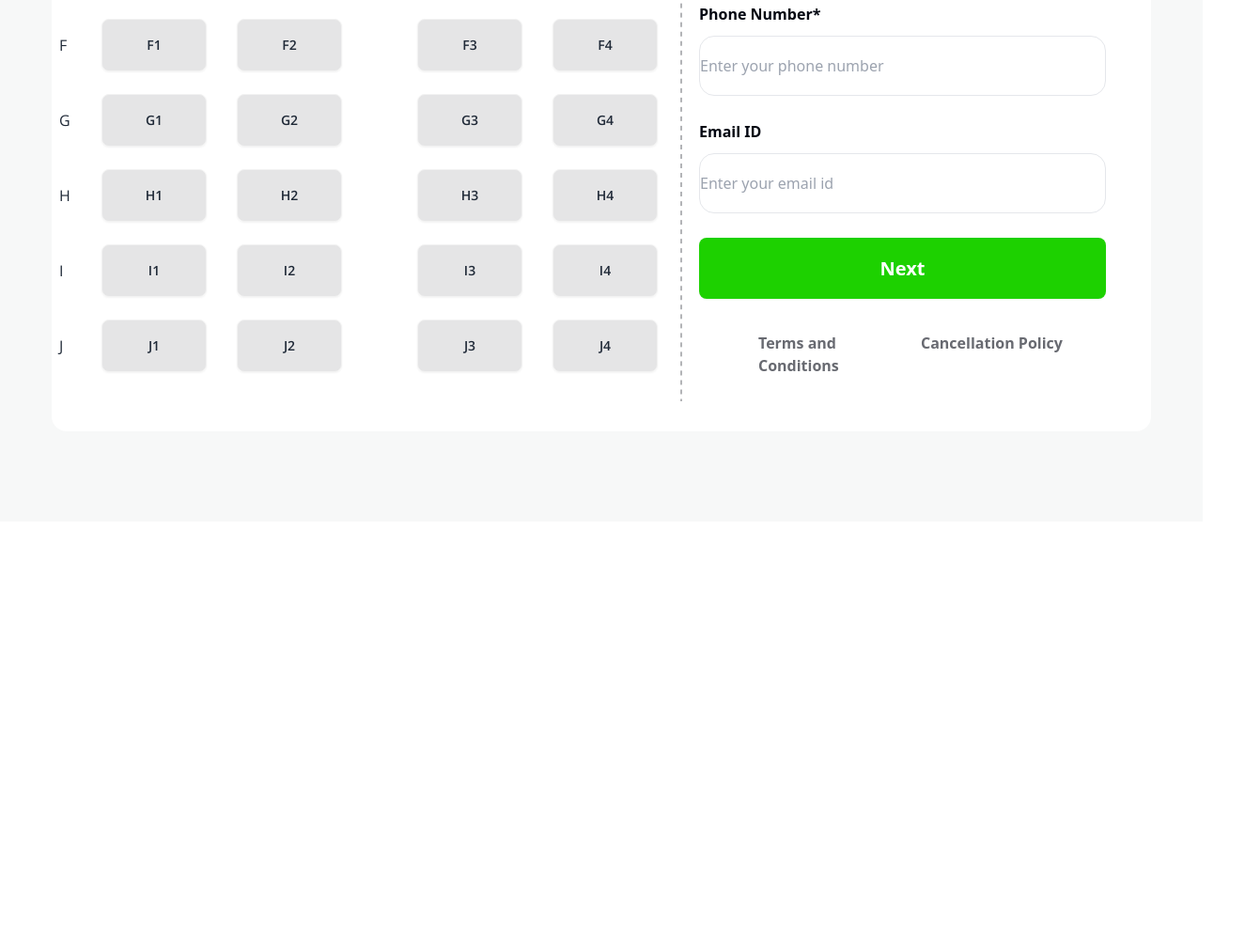
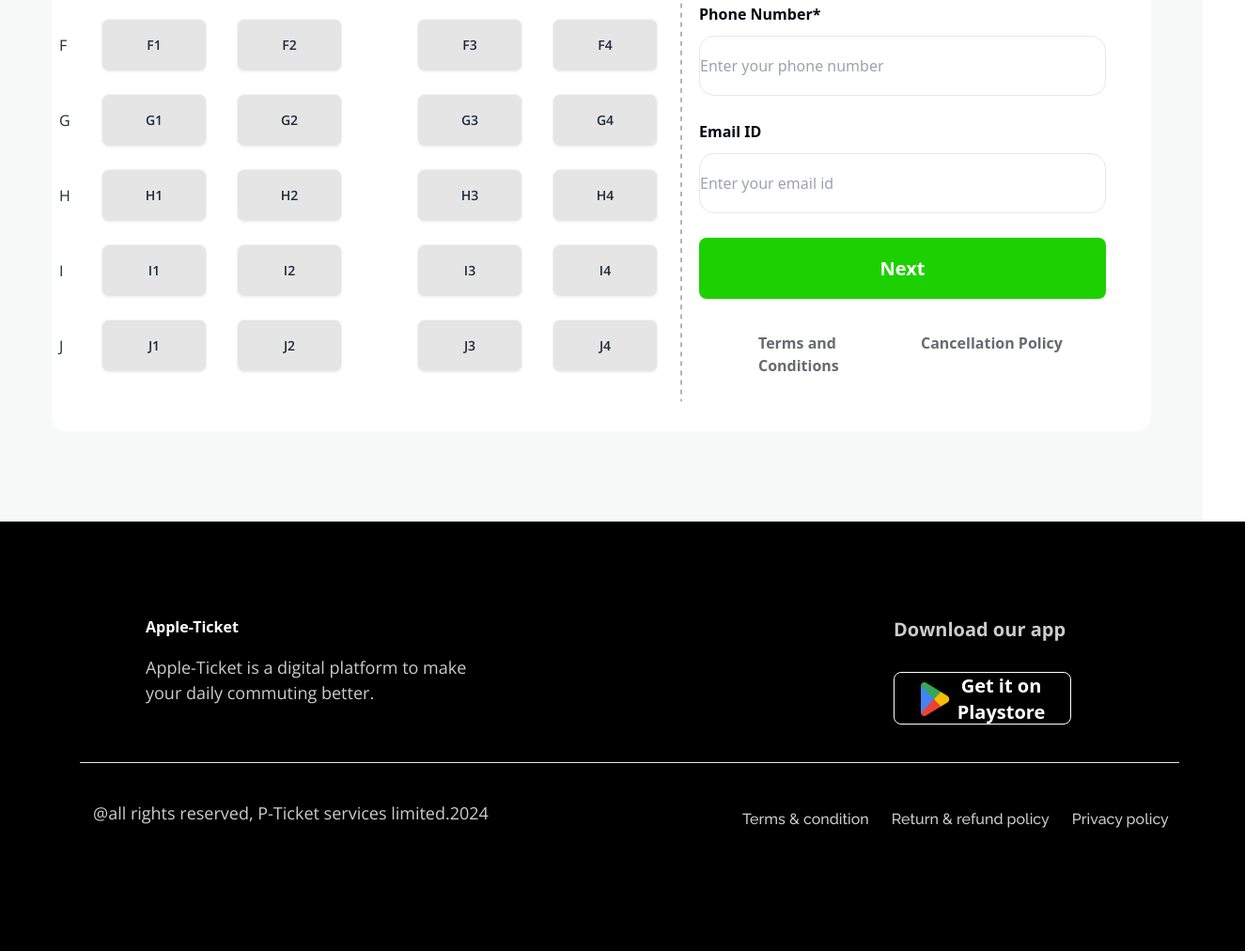
Before and after one commit to Hridoy1107/b9a5-smart-ticketing-assignment, a plain HTML site: page index.html in a window 1280 px wide. Shown: the part 2811-3823 px from the top of the page at 94% size, 1325 px wide, since content can reach past the window. Before the commit the page ends 3366 px from the top, so only its background shows below. Drawn offline with nearby package versions, Linux system fonts and the light colour scheme.

Commit message:
fifth commit

```diff
--- a/index.html
+++ b/index.html
@@ -498,8 +498,34 @@
     </main>
 
     <footer>
-        <section>
-
+        <section class="flex justify-center">
+            <div class="justify-center w-[1440px] h-[457px] bg-black">
+                <div>
+                    <div class="mt-[100px] ml-[200px] flex justify-between  w-[1170px]">
+                    <div>
+                        <h3 class="text-[#FFFFFF] h-[42px] w-[144px]  font-extrabold text-[36px]font-open-sans">Apple-Ticket</h3>
+                        <p class="text-[#FFFFFFCC] font-normal text-[18px] h-[60px] w-[374px] font-open-sans">Apple-Ticket is a digital platform to make your daily commuting better.</p>
+                    </div>
+                    <div>
+                        <p class="text-[#FFFFFFCC] font-bold text-[20px] h-[60px] w-[374px] font-open-sans">Download our app</p>
+                        <div>
+                            <button class="btn w-[189px] h-14 hover:bg-[#000000] bg-[#000000] text-[#FFFFFF] text-xl border-[#FFFFFF] hover:border-[#FFFFFF]">
+                                <img src="./images/playstore.png" class="h-[36px] w-[32px]" fill="none" viewBox="0 0 24 24" stroke="currentColor"><path stroke-linecap="round" stroke-linejoin="round" stroke-width="2" />Get it on <br>Playstore</img>
+                            </button>
+                        </div>
+                    </div>
+                    </div>
+                    <hr class="my-10 w-[1170px] ml-[130px]">
+                    <div class="ml-36 flex justify-between  w-[1170px]">
+                        <p class="text-[#FFFFFFCC] font-normal text-[18px] h-[60px] w-[479px] font-open-sans">@all rights reserved, P-Ticket services limited.2024</p>
+                        <ul class="flex gap-6 w-[479px] h-5 py-2 font-raleway font-medium text-[#FFFFFFCC]">
+                            <li>Terms & condition</li>
+                            <li>Return & refund policy</li>
+                            <li>Privacy policy</li>
+                    </ul>
+                    </div>
+                </div>
+            </div>
         </section>
     </footer>
 </body>
```
Also changed, not shown: 1 other file.
